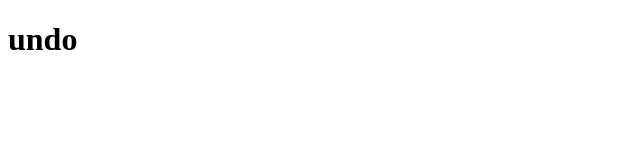
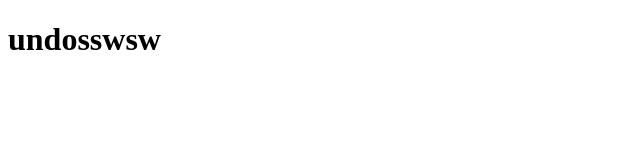
Before and after one commit to Vbautista1711/tutorial, a plain HTML site: page index.html in a window 1280 px wide. Shown: the whole page, without its empty margins (0-640 px from the left). Drawn offline with Linux system fonts and the light colour scheme.

Commit message:
version3

```diff
--- a/index.html
+++ b/index.html
@@ -7,6 +7,6 @@
     <title>Document</title>
 </head>
 <body>
-    <h1>undo</h1>
+    <h1>undosswsw</h1>
 </body>
 </html>
```
